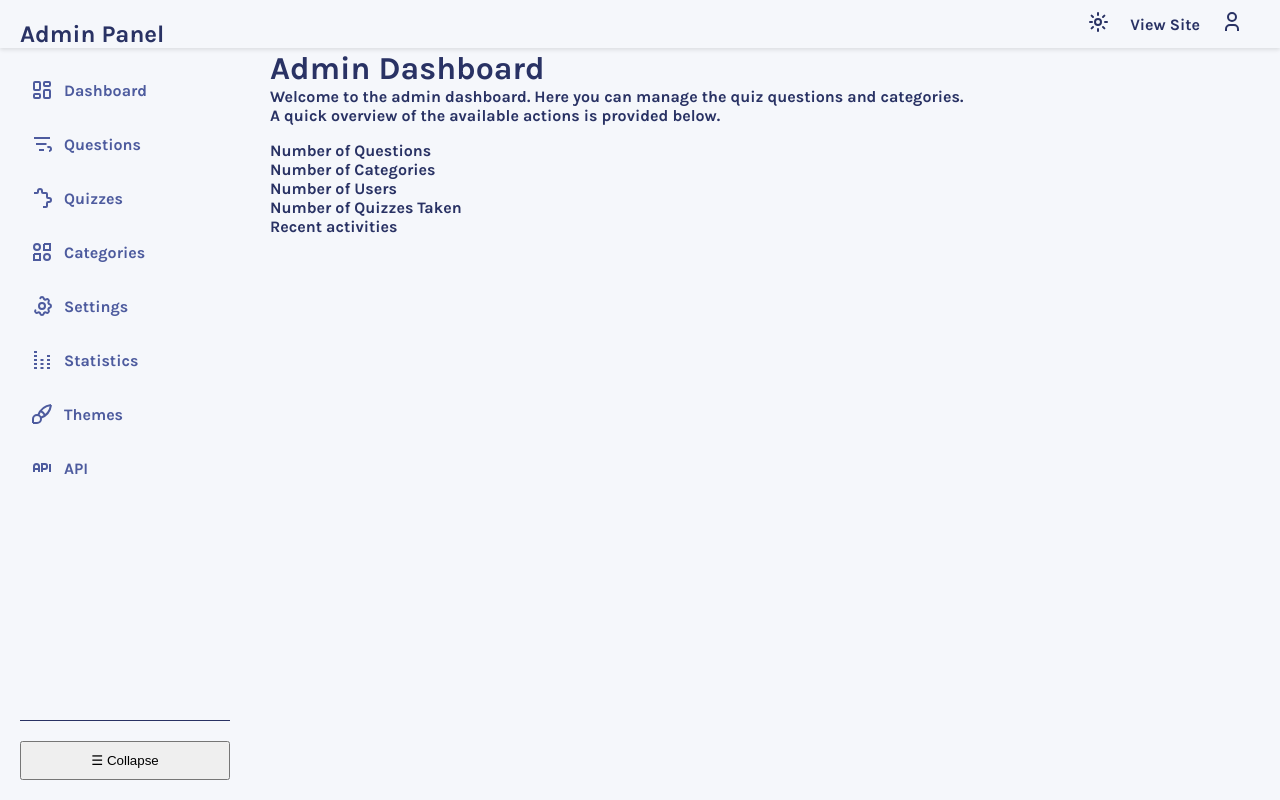
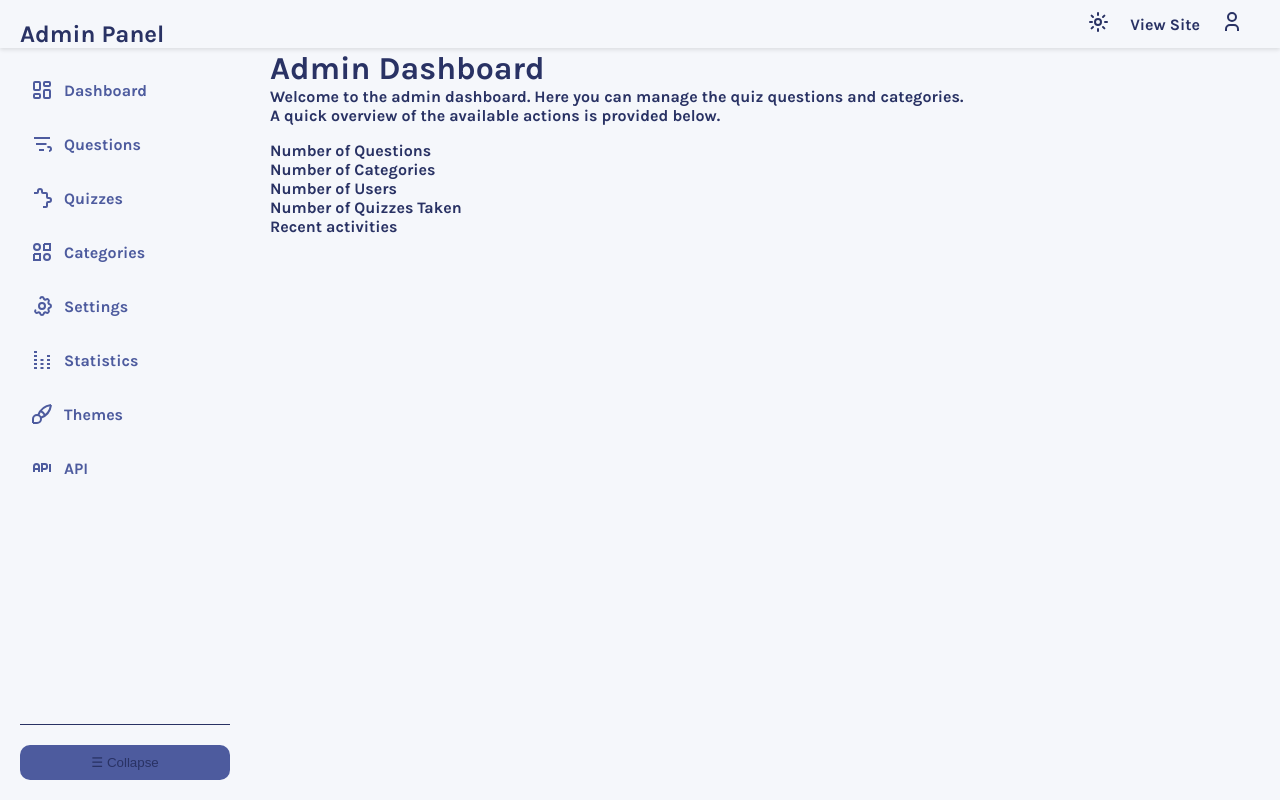
Before and after one commit to habibma/quizzical, a React (Vite) app: page /admin in a window 1280 px wide. Built offline with nearby package versions, Linux system fonts and the light colour scheme; no server answers.

Commit message:
fix: button style

```diff
--- a/src/pages/Admin/components/Sidebar/Sidebar.css
+++ b/src/pages/Admin/components/Sidebar/Sidebar.css
@@ -98,6 +98,10 @@
 .toggle-sidebar-btn {
     width: auto;
     padding: 5px 10px;
+    border: none;
+    color: var(--text-color);
+    border-radius: var(--border-radius);
+    background-color: var(--primary-color);
     transition: background-color 0.3s;
 
     margin: 0;
```
